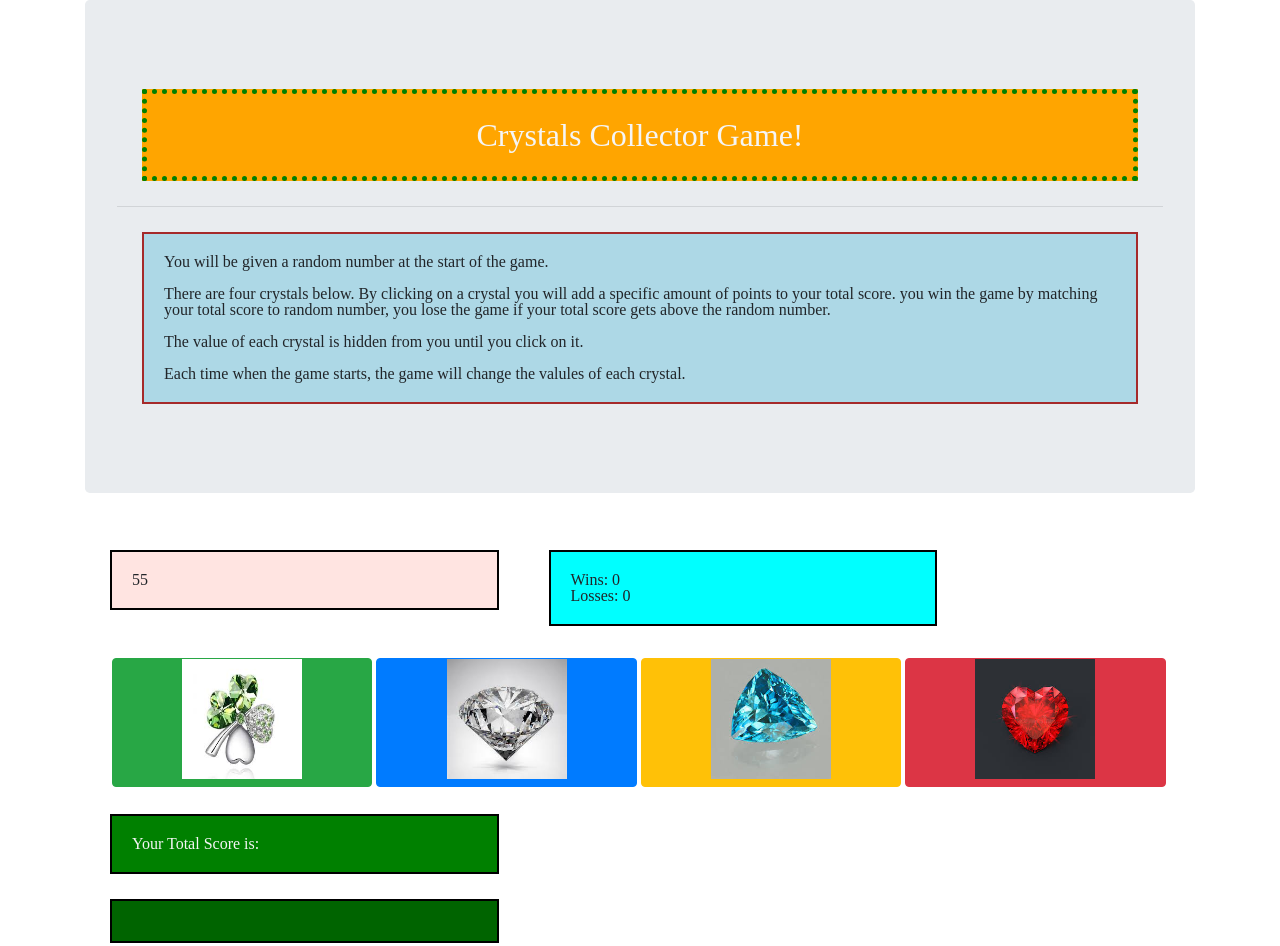
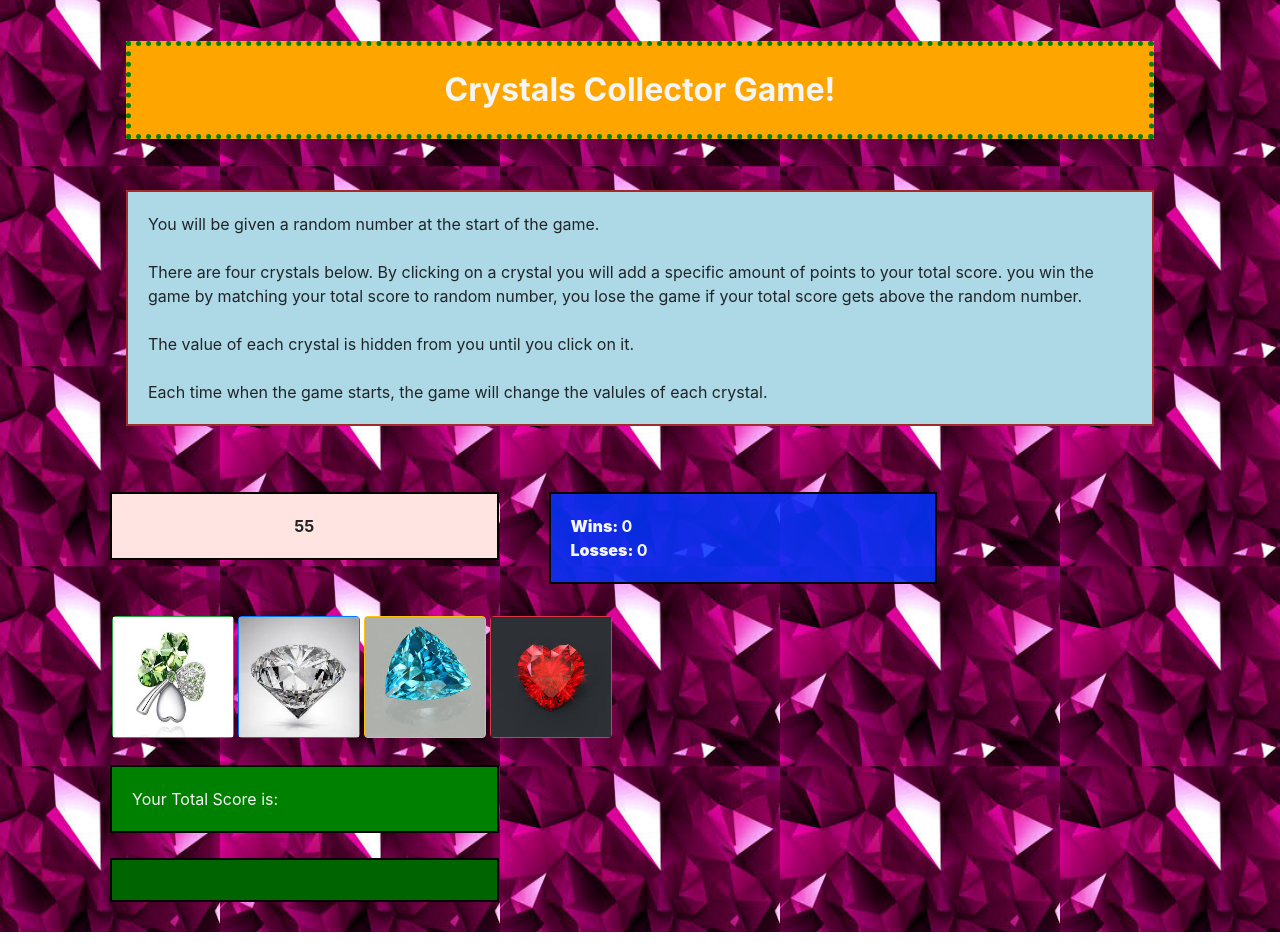
Before and after one commit to Aditi-SA/CrystalCollector, a plain HTML site: page index.html in a window 1280 px wide. Drawn offline with nearby package versions, Linux system fonts and the light colour scheme.

Commit message:
css updated

```diff
--- a/assets/css/style.css
+++ b/assets/css/style.css
@@ -8,6 +8,12 @@
     border: 5px dotted green;
     margin: 25px;
 }
+.jumbotron{
+    padding: 1rem 1rem;
+    margin-bottom: 0;
+    background:transparent;
+}
+
 #rules{
     padding: 20px;
     border: 2px solid brown;
@@ -23,35 +29,31 @@
     float: left;
     width: 35%;
     margin: 25px;
+    text-align: center;
+    font-weight: bolder;
 }
 
 #ScoreTally{
-    background-color: cyan;
+    background-color: #0532ffdc;
     padding:20px;
     border: 2px solid black;
     margin: 25px;
     float: left;
     width:  35%;
+    color:whitesmoke;
+    font-weight: bolder;
 }
 
 #crystalfigures{
-
-   /* background-color: skyblue;*/
-   /* border: 2px solid black;*/
     margin: 5px 0 5px 25px;
-    /*width: 60%;
-    height:auto;
-    overflow: hidden;
-    padding: 10px 10px 10px 0;
-    /*float:left;*/
 }
 
 #crystal1, #crystal2, #crystal3, #crystal4{
     float:left;
-    width:24%;
+    /*width:24%;*/
     margin: 2px;
     padding:0;
-    z-index: 99;
+    z-index: 10;
 }
 
 
@@ -79,8 +81,17 @@
     margin-bottom:30px;
     clear:both;
     float: left;
+    text-align: center;
+    font-weight: bolder;
 }
 
 #clear{
     clear:both;
 }
+
+body{
+    background-image: url("../images/bck.jpg");
+    height: 100%;
+    background-position: center;
+    background-size: 280px 200px;
+}
--- a/index.html
+++ b/index.html
@@ -10,14 +10,15 @@
         <meta name="viewport" content="width=device-width, initial-scale=1.0">
         <title>CrystalsCollector Game </title>
 
+        <!-- Added a link to Reset CSS-->
+        <link rel="stylesheet" href="assets/css/reset.css">
         <!-- Bring in our bootstrap stylesheet -->
         <link rel="stylesheet" href="https://maxcdn.bootstrapcdn.com/bootstrap/4.0.0/css/bootstrap.min.css">
         <!-- Added a link to CSS-->
-        <link rel="stylesheet" href="assets/css/reset.css">
         <link rel="stylesheet" href="assets/css/style.css">
     </head>
     <body>
-    <main class="container">
+    <div class="container">
 
         <!-- Jumbotron with Title -->
         <div class="jumbotron">
@@ -57,7 +58,7 @@
         <section id="TotalScore"> Your Total Score is: </section>
         <section id="UserScore">  </section>
 
-    </main>
+    </div>
     <!-- jQuery -->
     <script type="text/javascript" src="https://cdnjs.cloudflare.com/ajax/libs/jquery/3.2.1/jquery.min.js"></script>
 
```
Also changed, not shown: assets/images/bck.jpg (added).
